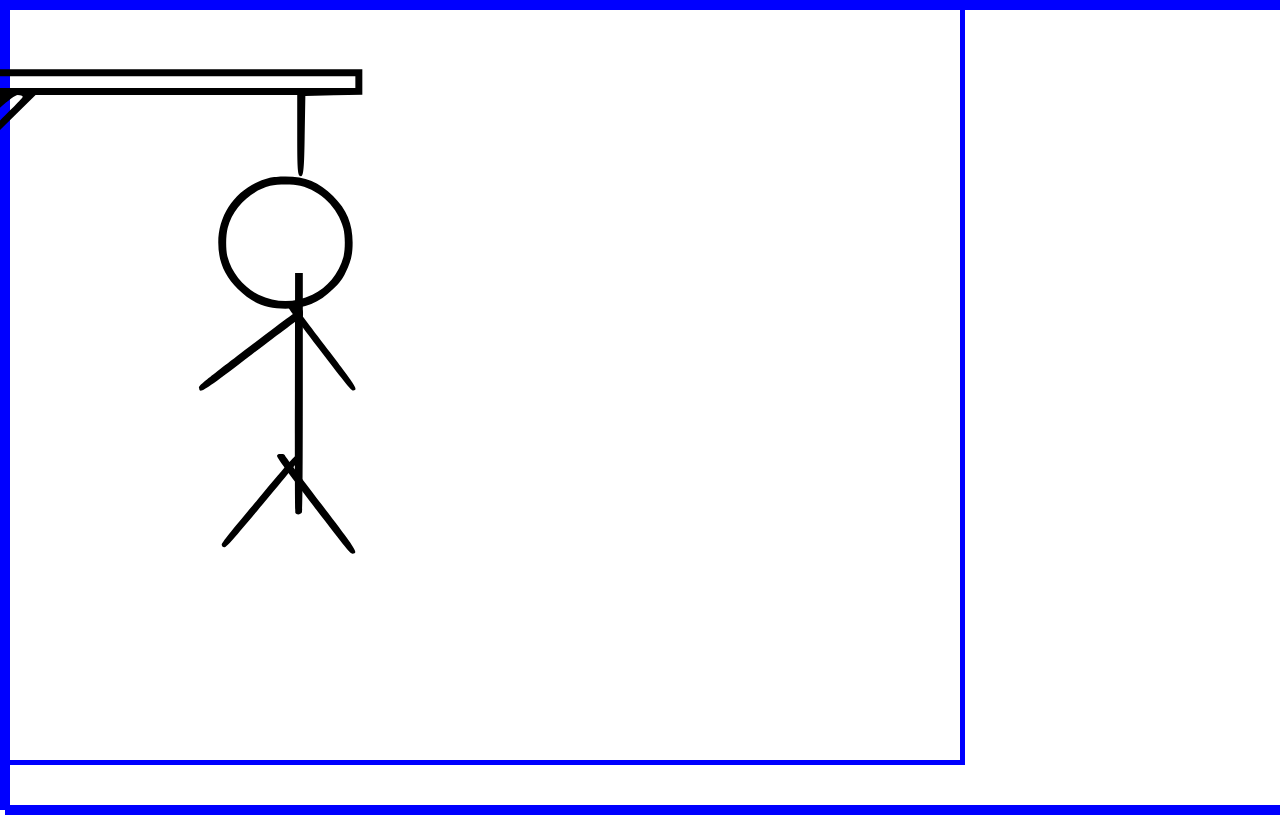
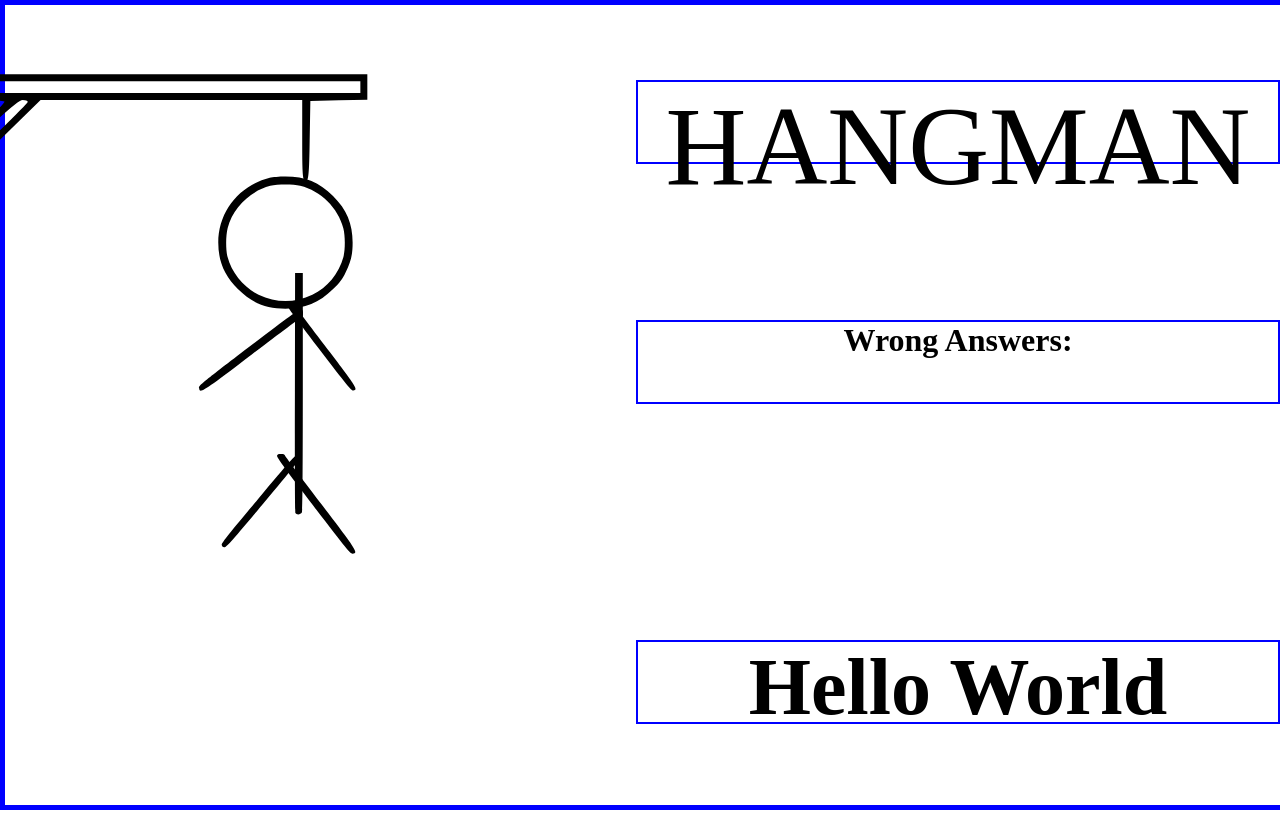
Before and after one commit to ChicagoJoe1991/hangman, a plain HTML site: page index.html in a window 1280 px wide. Drawn offline with Linux system fonts and the light colour scheme; files whose address does not match are found by name.

Commit message:
initial board design

```diff
--- a/app.js
+++ b/app.js
@@ -0,0 +1 @@
+let ansr = ["depaul", 'dabears', 'chicago']
--- a/index.html
+++ b/index.html
@@ -17,6 +17,15 @@
         <div id="ll"><img src=".//images/ll.svg" alt=""></div>
         <div id="rl"><img src=".//images/rl.svg" alt=""></div>
     </div>
+    <div>
+        <header>HANGMAN</header>
+    </div>
+    <div class="wrong">
+        <h2>Wrong Answers: </h2>
+    </div>
+    <div class="ansr">
+        <h1>Hello World</h1>
+    </div>
     <span src="app.js"></span>
 </body>
 </html>
--- a/style.css
+++ b/style.css
@@ -1,6 +1,9 @@
 * {
     margin:0;
     padding: 0;
+}
+html {
+    font-size: 16px;
 }
 
 .figure {
@@ -13,14 +16,12 @@
     display: absolute;
     width: 100%;
     height: 100vh;
-    border: 5px solid blue;
 }
 #noose img {
     position: absolute;
     right: 40vh;
     bottom: 5vh;
     height: 100vh;
-    border: 5px solid blue;
     z-index: 1;
 
 }
@@ -90,3 +91,45 @@
     height: 110px;
     z-index: 2;
 }
+
+.wrong {
+    right: 0;
+    top: 40vh;
+    width: 50%;
+    z-index: 3;
+    position: absolute;
+    height: 10vh;
+    text-align: center;
+    border: 2px solid blue;
+    margin: auto;
+}
+.ansr {
+    right: 0;
+    top: 80vh;
+    width: 50%;
+    z-index: 3;
+    position: absolute;
+    height: 10vh;
+    text-align: center;
+    border: 2px solid blue;
+    margin: auto;
+}
+header {
+    font-size: 7rem;
+    right: 0;
+    top: 10vh;
+    width: 50%;
+    z-index: 3;
+    position: absolute;
+    height: 10vh;
+    text-align: center;
+    border: 2px solid blue;
+    margin: auto;
+}
+
+h1 {
+    font-size: 5rem;
+}
+h2 {
+    font-size: 2rem;
+}
```
